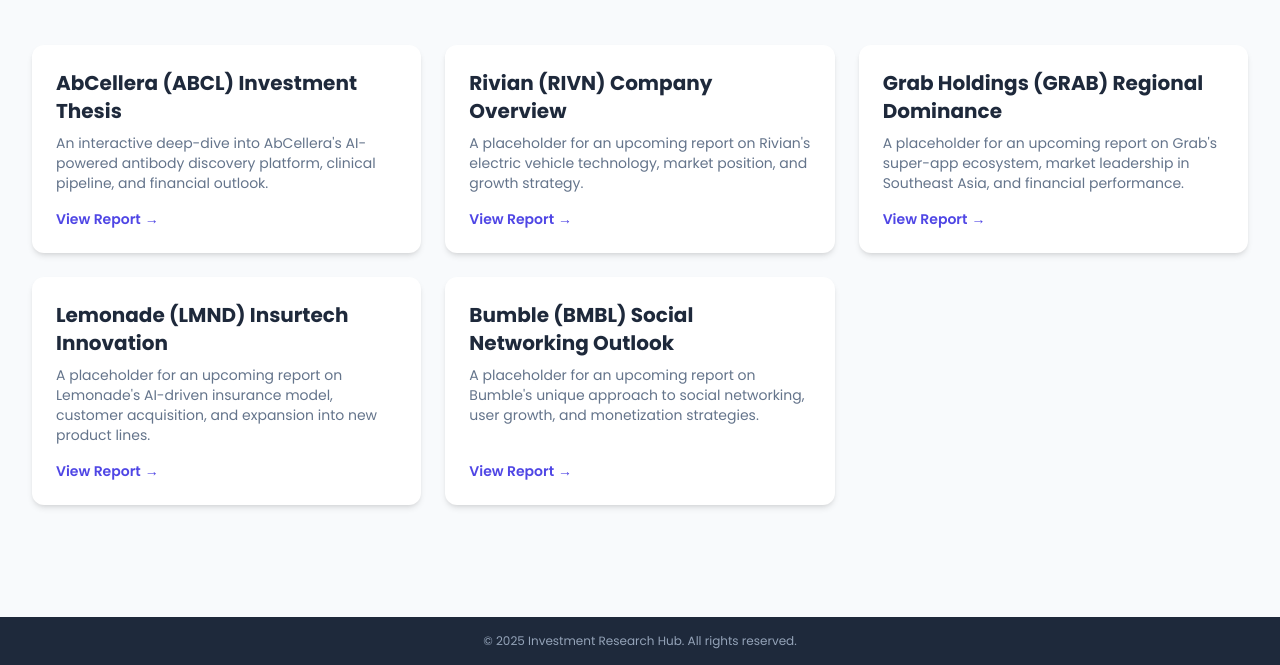
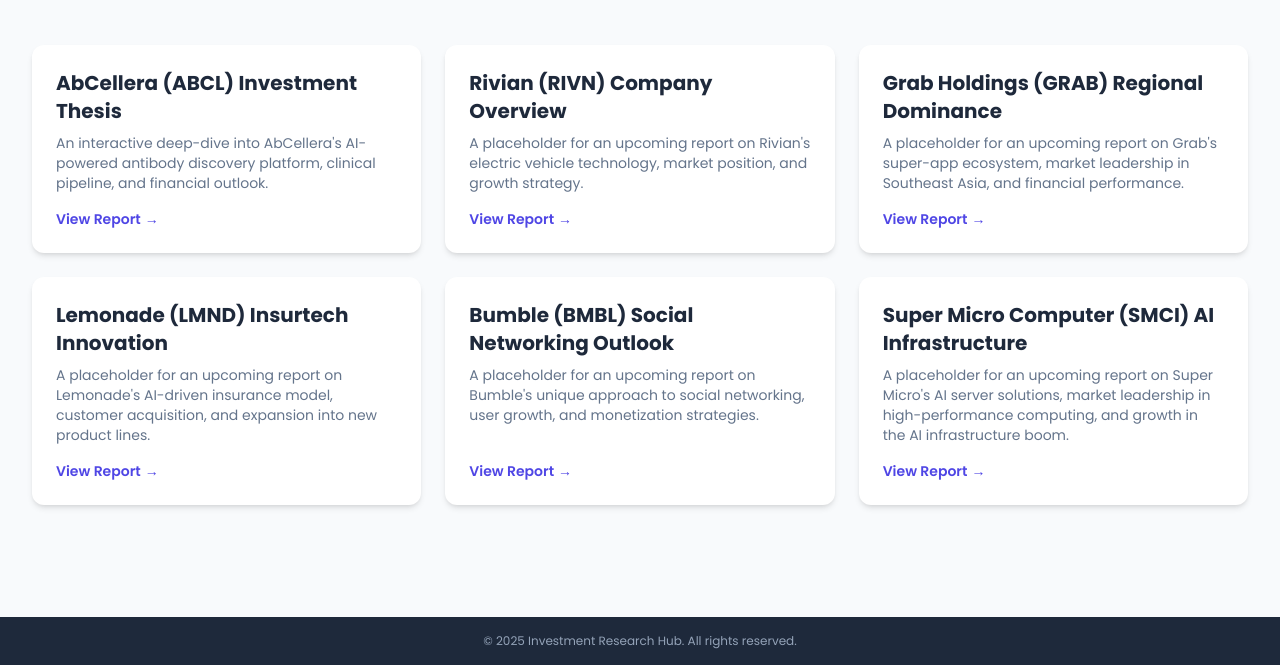
Before and after one commit to devangdshah/investment-research-hub, a plain HTML site: page index.html in a window 1280 px wide. Shown: the part 227-892 px from the top of the page. Drawn offline with nearby package versions, Linux system fonts and the light colour scheme.

Commit message:
Add SMCI (Super Micro Computer) as upcoming report

```diff
--- a/index.html
+++ b/index.html
@@ -112,6 +112,17 @@
                     <span class="ml-1">→</span>
                 </a>
             </div>
+
+            <div class="card flex flex-col justify-between">
+                <div>
+                    <h3 class="text-xl font-bold text-slate-800 mb-2">Super Micro Computer (SMCI) AI Infrastructure</h3>
+                    <p class="text-sm text-slate-500 mb-4">A placeholder for an upcoming report on Super Micro's AI server solutions, market leadership in high-performance computing, and growth in the AI infrastructure boom.</p>
+                </div>
+                <a href="immersive://smci-placeholder-report" class="inline-flex items-center text-sm">
+                    View Report
+                    <span class="ml-1">→</span>
+                </a>
+            </div>
         </div>
     </main>
 
```
